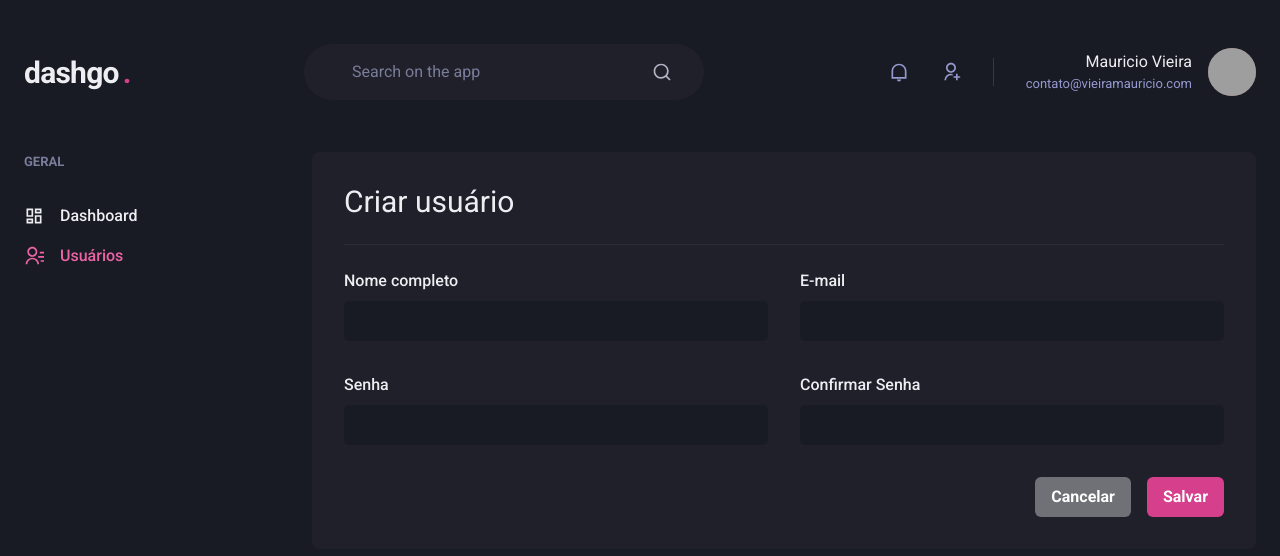
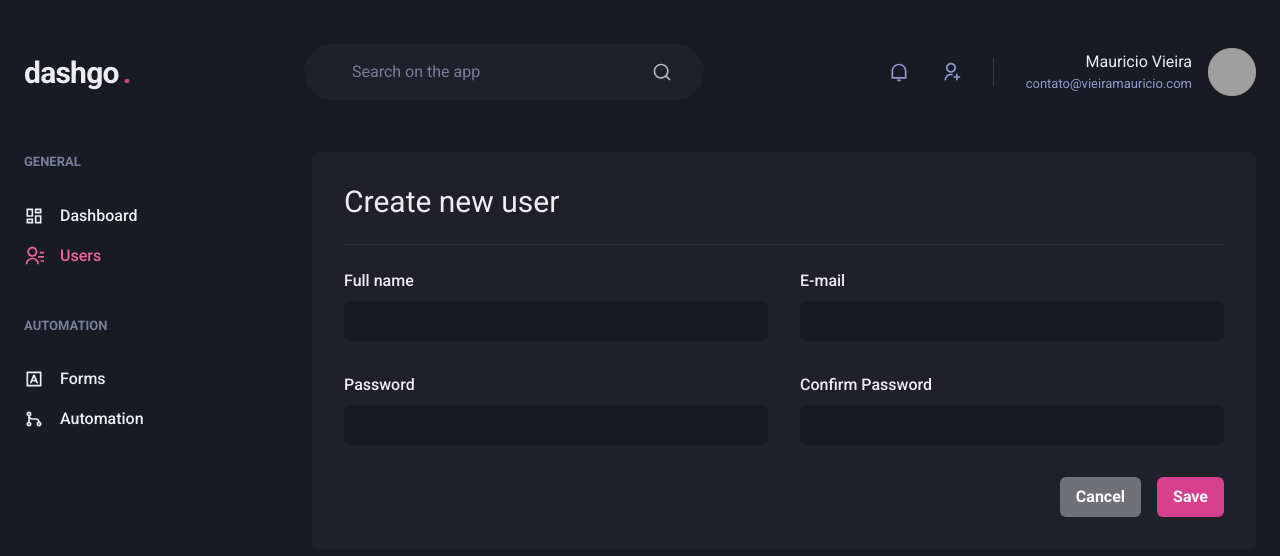
Before and after one commit to mauvieira/dashgo, a Next.js app: page /users/create in a window 1280 px wide. Shown: the top 556 px of the page. Built offline with nearby package versions, Linux system fonts and the light colour scheme; grey boxes are pictures that could not be loaded; what miragejs would draw is missing.

Commit message:
:globe_with_meridians: internalization: translated the pt-br stuff
internalization: translated the pt-br stuff

```diff
--- a/src/components/Pagination/index.tsx
+++ b/src/components/Pagination/index.tsx
@@ -44,7 +44,7 @@ export function Pagination({
       mt="8"
     >
       <Box>
-        <strong>0 - 10</strong> de <strong>100</strong>
+        <strong>0 - 10</strong> de <strong>{totalCountOfRegisters}</strong>
       </Box>
       <Stack direction="row" spacing="2">
 
--- a/src/components/Sidebar/SidebarNav.tsx
+++ b/src/components/Sidebar/SidebarNav.tsx
@@ -7,15 +7,15 @@ export function SidebarNav() {
   return (
     <Stack spacing="12">
 
-      <NavSection title="GERAL">
+      <NavSection title="GENERAL">
         <NavLink href="/dashboard" icon={RiDashboardLine}>Dashboard</NavLink>
-        <NavLink href="/users" icon={RiContactsLine}>Usuários</NavLink>
+        <NavLink href="/users" icon={RiContactsLine}>Users</NavLink>
       </NavSection>
 
-      {/* <NavSection title="AUTOMAÇÃO">
-        <NavLink href="/forms" icon={RiInputMethodLine}>Formulários</NavLink>
-        <NavLink href="/automation" icon={RiGitMergeLine}>Automação</NavLink>
-      </NavSection> */}
+      <NavSection title="AUTOMATION">
+        <NavLink href="/forms" icon={RiInputMethodLine}>Forms</NavLink>
+        <NavLink href="/automation" icon={RiGitMergeLine}>Automation</NavLink>
+      </NavSection>
 
     </Stack>
   )
--- a/src/pages/users/create.tsx
+++ b/src/pages/users/create.tsx
@@ -21,17 +21,17 @@ type CreateUserFormData = {
 
 const createUserFormSchema = yup.object({
   name: yup.string()
-    .required("Nome obrigatório"),
+    .required("Name required"),
   email: yup.string()
-    .required("E-mail obrigatório")
-    .email("Insira um e-mail válido"),
+    .required("E-mail required")
+    .email("Insert an valid e-mail"),
   password: yup.string()
-    .required("Senha obrigatória")
-    .min(6, "Mínimo 6 caracteres"),
+    .required("Password required")
+    .min(6, "Minimum 6 character"),
   password_confirmation: yup.string()
     .oneOf([
       null, yup.ref("password")
-    ], "As senhas devem ser iguais")
+    ], "Passwords must be the same")
 }).required()
 
 export default function CreateUser() {
@@ -80,7 +80,7 @@ export default function CreateUser() {
         >
 
           <Heading size="lg" fontWeight="normal">
-            Criar usuário
+            Create new user
           </Heading>
 
           <Divider my="6" borderColor="gray.700" />
@@ -91,7 +91,7 @@ export default function CreateUser() {
               <Input
                 name="name"
                 type="text"
-                label="Nome completo"
+                label="Full name"
                 {...register("name")}
                 error={errors.name}
               />
@@ -108,14 +108,14 @@ export default function CreateUser() {
               <Input
                 name="password"
                 type="password"
-                label="Senha"
+                label="Password"
                 {...register("password")}
                 error={errors.password}
               />
               <Input
                 name="password_confirmation"
                 type="password"
-                label="Confirmar Senha"
+                label="Confirm Password"
                 {...register("password_confirmation")}
                 error={errors.password_confirmation}
               />
@@ -125,14 +125,14 @@ export default function CreateUser() {
             <Flex mt="8" justify="flex-end" w="100%">
               <HStack spacing="4">
                 <Link href="/users" passHref>
-                  <Button colorScheme="whiteAlpha">Cancelar</Button>
+                  <Button colorScheme="whiteAlpha">Cancel</Button>
                 </Link>
                 <Button
                   type="submit"
                   colorScheme="pink"
                   isLoading={isSubmitting}
                 >
-                  Salvar
+                  Save
                 </Button>
               </HStack>
             </Flex>
--- a/src/services/mirage/index.ts
+++ b/src/services/mirage/index.ts
@@ -33,7 +33,7 @@ export function makeServer() {
     },
 
     seeds(server) {
-      server.createList('user', 5)
+      server.createList('user', 50)
     },
 
     routes() {
--- a/src/util/formatDate.ts
+++ b/src/util/formatDate.ts
@@ -1,5 +1,5 @@
 export function formatDate(date: string) {
-  return new Date(date).toLocaleDateString('pt-BR', {
+  return new Date(date).toLocaleDateString('en-US', {
     day: '2-digit',
     month: 'long',
     year: 'numeric'
```
Also changed, not shown: src/pages/users/index.tsx (+5 -5 lines).
